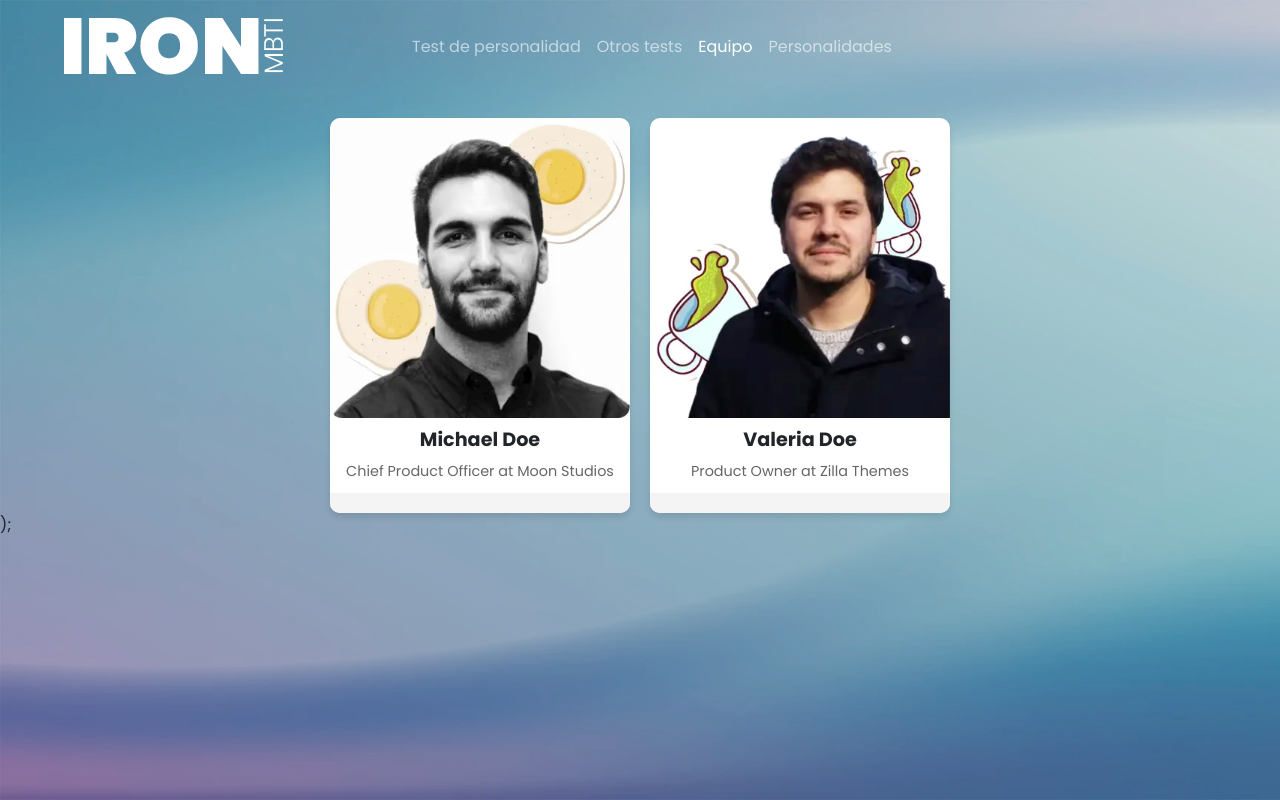
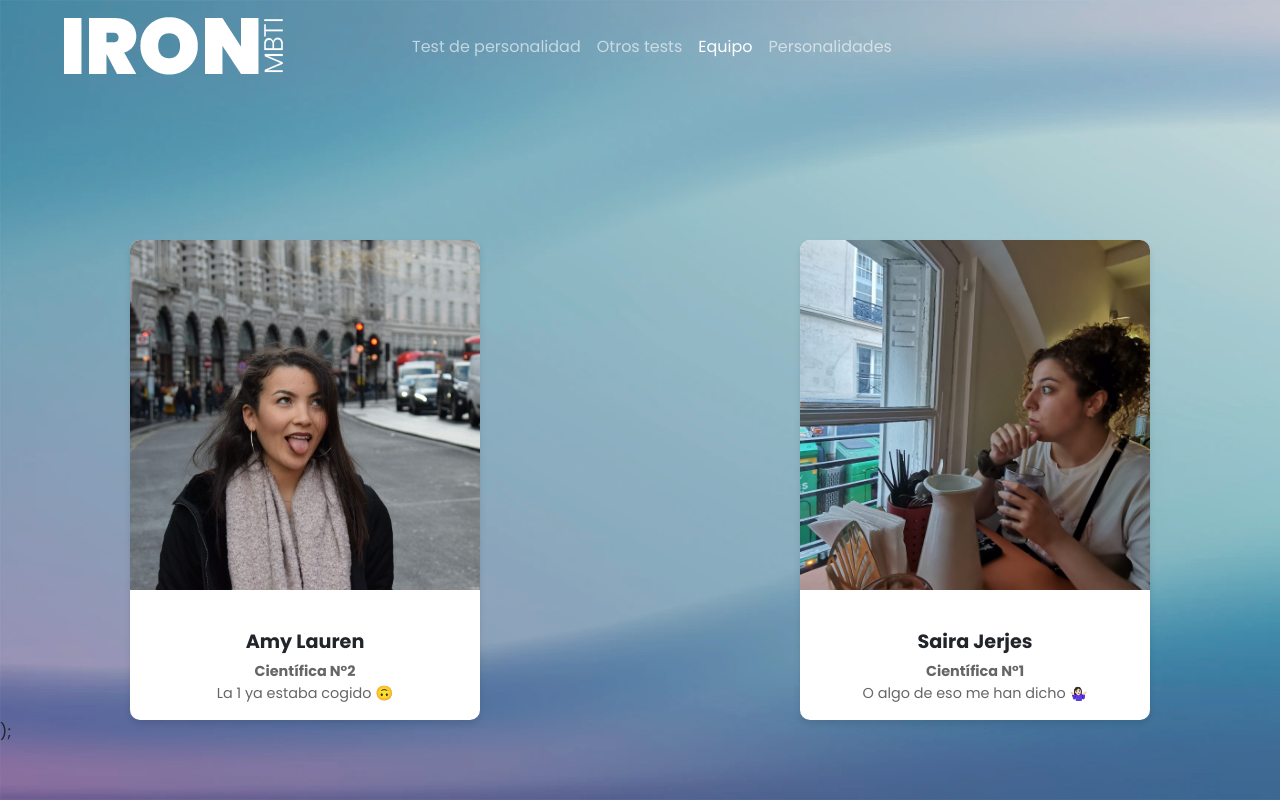
Before and after one commit to saira-jerjes/IronMBTI, a React (Vite) app in the folder web/: page /our-team in a window 1280 px wide. Built offline with nearby package versions, Linux system fonts and the light colour scheme.

Commit message:
finished project

```diff
--- a/web/src/pages/team.css
+++ b/web/src/pages/team.css
@@ -1,14 +1,9 @@
-  .team-title {
-    font-size: 2rem;
-    color: transparent;
-  }
 
   .team-container {
     display: flex;
     justify-content: center;
     flex-wrap: wrap;
-    gap: 20px;
-    margin-top: 80px;
+    gap: 20rem;
   }
 
   .team-card {
@@ -16,42 +11,30 @@
     border-radius: 10px;
     box-shadow: 0 4px 6px rgba(0, 0, 0, 0.1);
     overflow: hidden;
-    width: 300px;
+    width: 350px;
     text-align: center;
+    margin-top: 15rem;
   }
 
-  .team-image {
+  .team-image-amy {
     width: 100%;
-    height: auto;
+    height: 350px;
+    object-fit: cover;
+    transform: translateX();
   }
-
+  .team-image-sai {
+    width: 100%;
+    height: 350px;
+    object-fit: cover;
+    transform: translateX();
+  }
   .team-name {
     font-size: 1.2rem;
     font-weight: bold;
-    margin: 10px 0;
+    margin-top: 40px;
   }
 
   .team-position {
     font-size: 0.9rem;
     color: #666;
-    margin-bottom: 10px;
   }
-
-  .team-socials {
-    display: flex;
-    justify-content: center;
-    padding: 10px 0;
-    background-color: #f4f4f4;
-  }
-
-  .social-icon {
-    margin: 0 5px;
-    color: #333;
-    text-decoration: none;
-    font-size: 1.2rem;
-    transition: color 0.3s;
-  }
-
-  .social-icon:hover {
-    color: #007bff;
-  }
--- a/web/src/pages/team.jsx
+++ b/web/src/pages/team.jsx
@@ -1,7 +1,7 @@
 import PageLayout from "../components/layouts/page-layout/page-layout";
 import "./team.css";
-import julioImg from "../assets/imgs/result/Julio.webp";
-import carlosImg from "../assets/imgs/result/Carlos.webp";
+import amyImg from "../assets/imgs/amyimg.jpeg";
+import sairaImg from "../assets/imgs/sairaimg.jpeg";
 
 
 function TeamPage() {
@@ -9,81 +9,30 @@ function TeamPage() {
     <>
       <PageLayout>
       <div className="team-page">
-      <h2 className="team-title">Our Team</h2>
       <div className="team-container">
         <div className="team-card">
           <img
-            src={julioImg}
-            alt="Michael Doe"
-            className="team-image"
+            src={amyImg}
+            alt="Amy Lauren"
+            className="team-image-amy"
           />
-          <h3 className="team-name">Michael Doe</h3>
+          <h2 className="team-name">Amy Lauren</h2>
           <p className="team-position">
-            Chief Product Officer at Moon Studios
+          <b>Científica N°2</b> <br></br>
+          La 1 ya estaba cogido 🙃
           </p>
-          <div className="team-socials">
-            <a
-              href="https://twitter.com"
-              target="_blank"
-              rel="noopener noreferrer"
-              className="social-icon twitter"
-            >
-              <i className="fab fa-twitter"></i>
-            </a>
-            <a
-              href="https://facebook.com"
-              target="_blank"
-              rel="noopener noreferrer"
-              className="social-icon facebook"
-            >
-              <i className="fab fa-facebook"></i>
-            </a>
-            <a
-              href="https://instagram.com"
-              target="_blank"
-              rel="noopener noreferrer"
-              className="social-icon instagram"
-            >
-              <i className="fab fa-instagram"></i>
-            </a>
-          </div>
         </div>
         <div className="team-card">
           <img
-            src={carlosImg}
-            alt="Valeria Doe"
-            className="team-image"
+            src={sairaImg}
+            alt="Saira Jerjes"
+            className="team-image-sai"
           />
-          <h3 className="team-name">Valeria Doe</h3>
+          <h2 className="team-name">Saira Jerjes</h2>
           <p className="team-position">
-            Product Owner at Zilla Themes
+          <b>Científica N°1</b> <br></br>
+          O algo de eso me han dicho 🤷🏻‍♀️
           </p>
-          <div className="team-socials">
-            <a
-              href="https://twitter.com"
-              target="_blank"
-              rel="noopener noreferrer"
-              className="social-icon twitter"
-            >
-              <i className="fab fa-twitter"></i>
-            </a>
-            <a
-              href="https://facebook.com"
-              target="_blank"
-              rel="noopener noreferrer"
-              className="social-icon facebook"
-            >
-              <i className="fab fa-facebook"></i>
-            </a>
-            <a
-              href="https://instagram.com"
-              target="_blank"
-              rel="noopener noreferrer"
-              className="social-icon instagram"
-            >
-              <i className="fab fa-instagram"></i>
-            </a>
-          </div>
         </div>
       </div>
     </div>
```
Also changed, not shown: web/src/assets/imgs/amyimg.jpeg (added), web/src/assets/imgs/sairaimg.jpeg (added).
